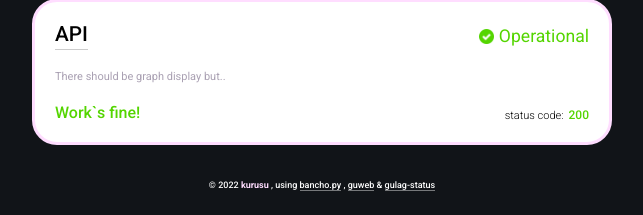
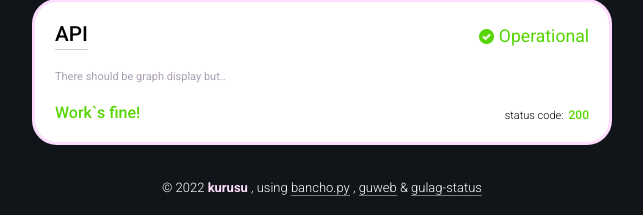
Before and after one commit to hzswdef/gulag-status, a Flask app: page / in a window 1280 px wide. Shown: the part 826-1041 px from the top of the page, without its empty margins (318-961 px from the left). Before the commit the page ends 1017 px from the top, so only its background shows below. Run offline with Flask 2, Linux system fonts and the light colour scheme; data that the repository does not hold is empty; style sheets or scripts are compiled from the project's sources.

Commit message:
Change footer font-size, font-weight.

```diff
--- a/static/css/footer.css
+++ b/static/css/footer.css
@@ -2,8 +2,8 @@ footer {
   padding: 20px 0;
   color: white;
   text-align: center;
-  font-size: 9px;
-  font-weight: 500;
+  font-size: 13px;
+  font-weight: 300;
 }
 footer span {
   font-weight: 700;
@@ -17,4 +17,10 @@ footer a {
   border-bottom: 0.05rem solid rgba(220, 220, 220, 0.5);
 }
 
+@media screen and (max-width: 560) {
+  footer {
+    font-size: 9px !important;
+  }
+}
+
 /*# sourceMappingURL=footer.css.map */
--- a/static/scss/footer.scss
+++ b/static/scss/footer.scss
@@ -4,8 +4,8 @@ footer {
     padding: 20px 0;
     color: white;
     text-align: center;
-    font-size: 9px;
-    font-weight: 500;
+    font-size: 13px;
+    font-weight: 300;
 
     & span {
         font-weight: 700;
@@ -20,3 +20,9 @@ footer {
         border-bottom: .05rem solid rgba(220, 220, 220, .5);
     }
 }
+
+@media screen and (max-width: 560) {
+    footer {
+        font-size: 9px!important;
+    }
+}
```
Also changed, not shown: 1 other file.
